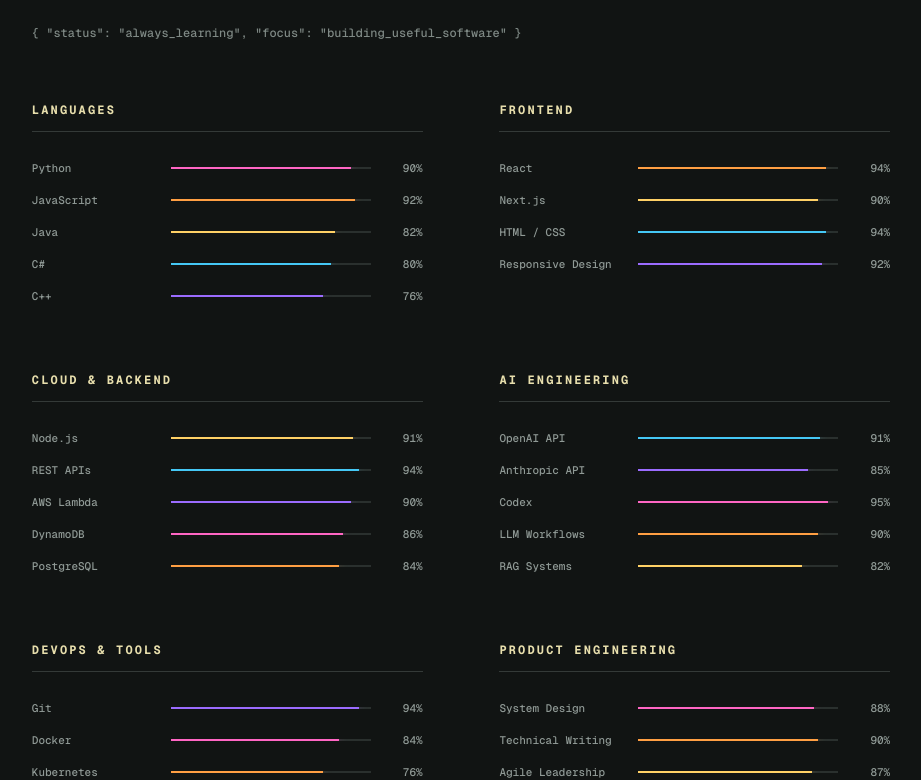
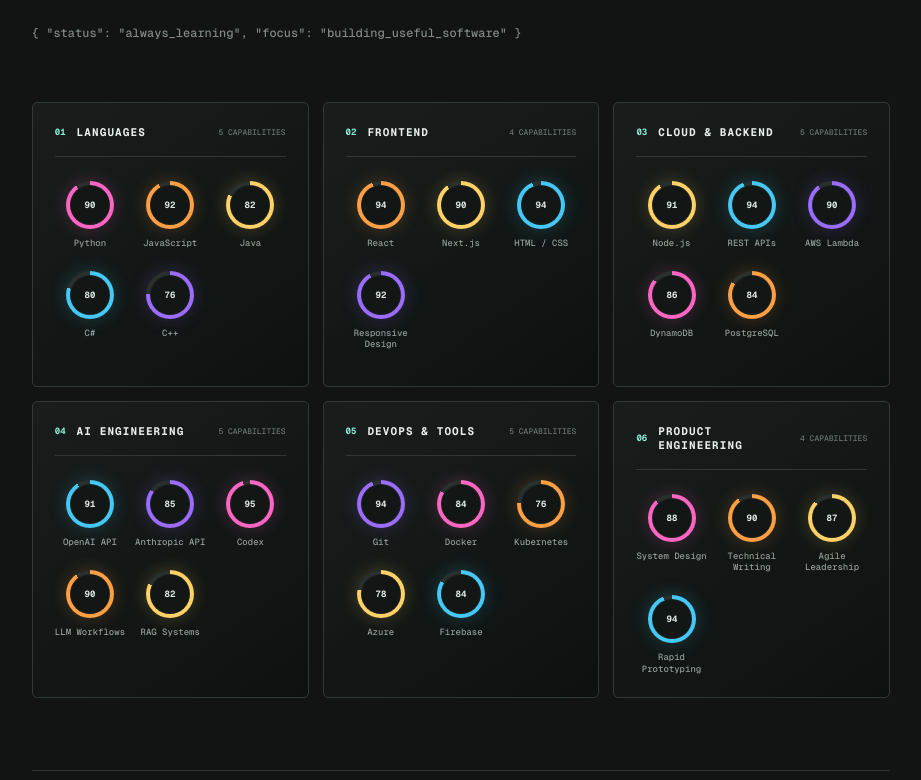
Before and after one commit to ChrisBakhit/christian-portfolio, a Next.js app: page / in a window 1280 px wide. Shown: the part 7441-8221 px from the top of the page, without its empty margins (313-1234 px from the left). Built offline with nearby package versions, Linux system fonts and the light colour scheme.

Commit message:
Redesign animated skills workspace

```diff
--- a/app/navigation.css
+++ b/app/navigation.css
@@ -90,12 +90,24 @@
 .skillsHeading { margin-bottom: 58px; }
 .skillsHeading h2 { margin: 0 0 13px; font-size: clamp(42px,5vw,68px); line-height: 1; letter-spacing: -.055em; }
 .skillsHeading code { color: #7f8985; font: 500 12px var(--font-mono); }
-.skillGroupGrid { display: grid; grid-template-columns: repeat(2,minmax(0,1fr)); gap: 60px 6vw; }
-.skillGroup h3 { margin: 0 0 20px; padding-bottom: 13px; border-bottom: 1px solid #343a38; color: #e8dfad; font: 650 12px var(--font-mono); text-transform: uppercase; letter-spacing: .18em; }
-.skillRow { min-height: 32px; display: grid; grid-template-columns: 125px 1fr 38px; gap: 14px; align-items: center; color: #909a96; font: 500 11px var(--font-mono); }
-.skillRow i { height: 2px; overflow: hidden; background: #2a302e; }
-.skillRow i b { display: block; height: 100%; background: var(--skill-color); box-shadow: 0 0 8px color-mix(in srgb,var(--skill-color),transparent 35%); }
-.skillRow em { color: var(--skill-color); font-style: normal; text-align: right; }
+.skillGroupGrid { display: grid; grid-template-columns: repeat(3,minmax(0,1fr)); gap: 14px; perspective: 1200px; }
+.skillGroup { position: relative; min-height: 285px; padding: 22px; overflow: hidden; border: 1px solid #303936; border-radius: 5px; background: linear-gradient(145deg,rgba(25,30,28,.96),rgba(13,17,16,.98)); transition: transform .35s cubic-bezier(.2,.7,.2,1),border-color .35s,box-shadow .35s; }
+.skillGroup:before { content:""; position:absolute; inset:0; opacity:0; background:linear-gradient(110deg,transparent 25%,rgba(139,233,211,.07) 48%,transparent 70%); transform:translateX(-75%); pointer-events:none; }
+.skillGroup:hover { transform:translateY(-5px) rotateX(1deg); border-color:rgba(139,233,211,.42); box-shadow:0 22px 50px rgba(0,0,0,.24); }
+.skillGroup:hover:before { opacity:1; animation:skillScan 1.15s ease forwards; }
+.skillGroup header { display:grid; grid-template-columns:auto 1fr auto; gap:11px; align-items:center; padding-bottom:17px; border-bottom:1px solid #303735; }
+.skillGroup header > span { color:var(--teal); font:700 9px var(--font-mono); }
+.skillGroup h3 { margin:0; color:#e7edeb; font:650 11px var(--font-mono); text-transform:uppercase; letter-spacing:.1em; }
+.skillGroup header small { color:#68736e; font:500 8px var(--font-mono); text-transform:uppercase; }
+.skillOrbitGrid { display:grid; grid-template-columns:repeat(3,1fr); gap:22px 10px; padding-top:24px; }
+.skillNode { min-width:0; display:flex; flex-direction:column; align-items:center; gap:9px; text-align:center; }
+.skillGauge { --gauge-size:48px; width:var(--gauge-size); height:var(--gauge-size); position:relative; display:grid; place-items:center; border-radius:50%; background:conic-gradient(var(--skill-color) calc(var(--level) * 1%),#29302d 0); transform:scale(.7) rotate(-35deg); opacity:0; box-shadow:0 0 18px color-mix(in srgb,var(--skill-color),transparent 78%); }
+.skillGauge:before { content:""; position:absolute; inset:4px; border-radius:50%; background:#121715; border:1px solid rgba(255,255,255,.04); }
+.skillGauge span { position:relative; z-index:1; color:#dce5e1; font:650 9px var(--font-mono); }
+.skillNode strong { color:#939e99; font:500 9px/1.25 var(--font-mono); }
+.skillGroup.visible .skillGauge { animation:gaugeArrive .65s cubic-bezier(.2,.8,.2,1) forwards; animation-delay:calc((var(--group-index) * 55ms) + (var(--node-index) * 85ms)); }
+.skillNode:hover .skillGauge { box-shadow:0 0 24px color-mix(in srgb,var(--skill-color),transparent 56%); }
+.skillNode:hover strong { color:#eef4f1; }
 .familiarTools { margin-top: 72px; padding-top: 28px; border-top: 1px solid #303735; }
 .familiarTools > span { color: #8d9793; font: 500 10px var(--font-mono); text-transform: uppercase; letter-spacing: .14em; }
 .familiarTools > div { display: flex; flex-wrap: wrap; gap: 8px; margin-top: 18px; }
@@ -140,7 +152,7 @@
   .desktopMenus { overflow-x: auto; scrollbar-width: none; }
   .menuRoot > button { padding: 0 8px; }
   .sidebarOpen .terminalPanel { left: 48px; }
-  .skillGroupGrid { grid-template-columns: 1fr; }
+  .skillGroupGrid { grid-template-columns: repeat(2,minmax(0,1fr)); }
 }
 
 @media(max-width: 540px) {
@@ -149,5 +161,9 @@
   .siteHeader { height: 120px; }
   .terminalPanel,.sidebarOpen .terminalPanel { left: 0; }
   .skillsEditor { padding-left: 20px; padding-right: 20px; }
-  .skillRow { grid-template-columns: 105px 1fr 34px; gap: 9px; }
+  .skillGroupGrid { grid-template-columns: 1fr; }
 }
+
+@keyframes gaugeArrive { to { opacity:1; transform:scale(1) rotate(0); } }
+@keyframes skillScan { to { transform:translateX(85%); } }
+@media(prefers-reduced-motion:reduce) { .skillGauge { opacity:1; transform:none; } }
--- a/app/page.tsx
+++ b/app/page.tsx
@@ -294,7 +294,7 @@
         <p className="codeComment" data-reveal>// skills.json — technologies I use to ship real products</p>
         <div className="skillsHeading" data-reveal><h2>Skills</h2><code>{`{ "status": "always_learning", "focus": "building_useful_software" }`}</code></div>
         <div className="skillGroupGrid">
-          {skillGroups.map((group, groupIndex) => <article className="skillGroup" data-reveal key={group.title}><h3>{group.title}</h3>{group.skills.map(([name, level], skillIndex) => <div className="skillRow" key={name}><span>{name}</span><i><b style={{ width: `${level}%`, "--skill-color": `var(--skill-${(groupIndex + skillIndex) % 5})` } as React.CSSProperties} /></i><em>{level}%</em></div>)}</article>)}
+          {skillGroups.map((group, groupIndex) => <article className="skillGroup" data-reveal key={group.title} style={{ "--group-index": groupIndex } as React.CSSProperties}><header><span>{String(groupIndex + 1).padStart(2, "0")}</span><h3>{group.title}</h3><small>{group.skills.length} capabilities</small></header><div className="skillOrbitGrid">{group.skills.map(([name, level], skillIndex) => <div className="skillNode" key={name}><div className="skillGauge" style={{ "--level": level, "--skill-color": `var(--skill-${(groupIndex + skillIndex) % 5})`, "--node-index": skillIndex } as React.CSSProperties}><span>{level}</span></div><strong>{name}</strong></div>)}</div></article>)}
         </div>
         <div className="familiarTools" data-reveal><span>Also familiar with</span><div>{["Azure", "Firebase", "SQL", "C++", "C#", "JIRA", "Unity", "Figma", "MLOps", "Vector DBs", "Cloudflare", "Vercel"].map((skill) => <b key={skill}>{skill}</b>)}</div></div>
       </section>
```
